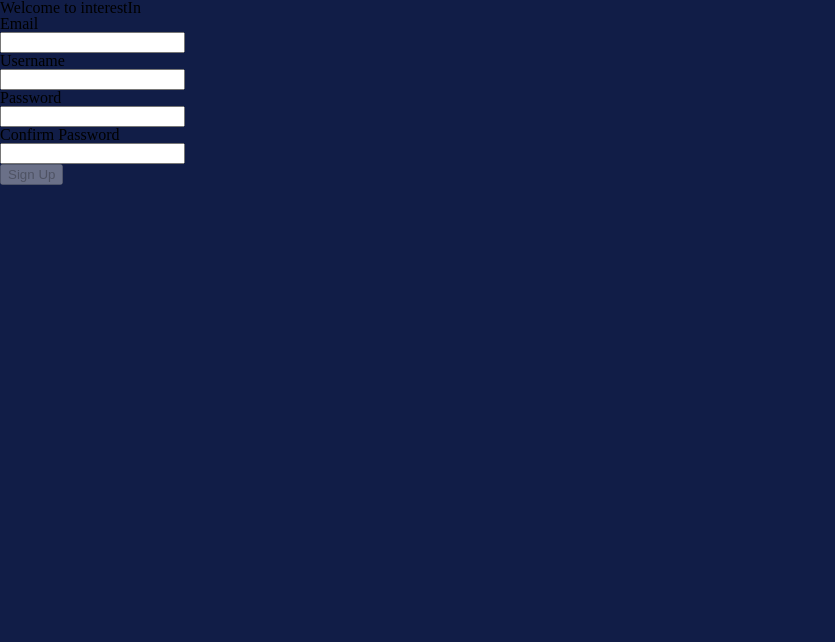
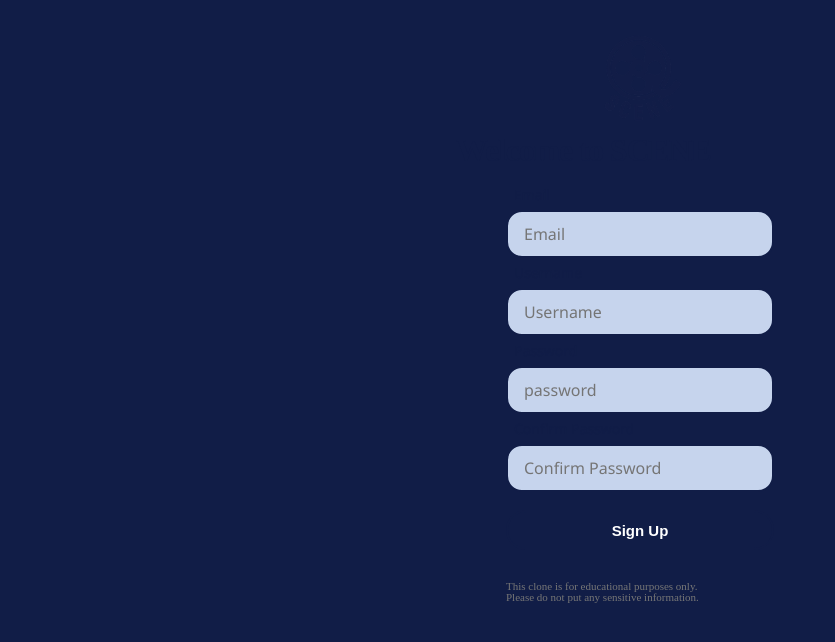
Before and after one commit to brianhvo02/scene, a React (Create React App) app in the folder frontend/: page /signup in a window 1280 px wide. Shown: the top 642 px of the page, without its empty margins (0-835 px from the left). Built offline with nearby package versions, Linux system fonts and the light colour scheme; no server answers.

Commit message:
login-signup-modal

```diff
--- a/frontend/src/components/HomePage/MoviePoster.js
+++ b/frontend/src/components/HomePage/MoviePoster.js
@@ -1,6 +1,6 @@
 import { useDispatch, useSelector } from "react-redux"
 import { getMovie } from "../../store/movies";
-import { FontAwesomeIcon } from '@fortawesome/free-solid-svg-icons'
+// import { FontAwesomeIcon } from '@fortawesome/free-solid-svg-icons'
 import './index.scss'
 
 
--- a/frontend/src/components/Modal/index.js
+++ b/frontend/src/components/Modal/index.js
@@ -1,10 +1,13 @@
 import './index.scss';
 
-const Modal = ({children}) => {
+const Modal = ({children, closeModal}) => {
 
     return (
         <div className='modal'>
-            {children}
+            <div className='modal-background' onClick={closeModal}></div>
+            <div className='modal-content'>
+                {children}
+            </div>
         </div>
     )
 }
--- a/frontend/src/components/SessionForms/LoginForm.js
+++ b/frontend/src/components/SessionForms/LoginForm.js
@@ -27,14 +27,20 @@
 
     return (
         <form className='session-form' onSubmit={handleSubmit}>
-            <h2>Log In Form</h2>
+            <div className="logo-container">
+                <img className="mlogo" src="./logo.png" />
+            </div>
+            <div className="header-container">
+                <h1 id="welcome-text">Welcome to SCENE</h1>
+            </div>
+            <div id="modal-input">
                 <div className = 'errors'>{errors?.credentials}</div>
                 <label className="input-label" htmlFor="user-credential">Username or Email</label>
                 <div className='inputbox-container'>
                     <input className='inputbox' id = 'user-credential'
                         type='text'
                         value={ credential }
-                    plasceholder = "Username or Email"
+                        placeholder = "Username or Email"
                         onChange={update('credential')}
                         required
                     />
@@ -45,7 +51,7 @@
                     <input className='inputbox' id='password'
                         type='password'
                         value={ password }
-                    plasceholder="password"
+                        placeholder="password"
                         onChange={update('password')}
                         required
                     />
@@ -54,6 +60,12 @@
                 <h2 id="modal-or">OR</h2>
                 <button className="modal-button" id="modal-button-demo" onClick={() => { setCredential("DemoUser"); setPassword("password") }}>Continue as Demo User</button>
                 <div className="divide-line"></div>
+                <div className="warning-text">
+                    <p>This clone is for educational purposes only.</p>
+                    <p>Please do not put any sensitive information.</p>
+                </div>
+            </div>
+
         </form>
     )
 }
--- a/frontend/src/components/SessionForms/SignupForm.js
+++ b/frontend/src/components/SessionForms/SignupForm.js
@@ -3,6 +3,7 @@
 import './index.scss';
 import { signup, useRequireLoggedOut } from '../../store/session';
 import { clearSessionErrors, useClearSessionErrors } from '../../store/errors/sessionErrors';
+
 
 const SignupForm = () => {
     const [email, setEmail] = useState('');
@@ -49,18 +50,19 @@
     return (
         <form className="session-form" onSubmit={handleSubmit}>
             <div className="logo-container">
-                {/* <img className="mlogo" src={logo} /> */}
+                <img className="mlogo" src="./logo.png" />
             </div>
             <div className="header-container">
-                <h1 id="welcome-text">Welcome to interestIn</h1>
+                <h1 id="welcome-text">Welcome to SCENE</h1>
             </div>
+            <div id="modal-input">
             <div className="errors">{errors?.email}</div>
             <label className="input-label" htmlFor="user-email">Email</label>
             <div className='inputbox-container'>
                 <input className='inputbox' id='user-email'
                     type='text'
                     value={email}
-                    plasceholder="Email"
+                    placeholder="Email"
                     onChange={update('email')}
                     required
                 />
@@ -71,7 +73,7 @@
                 <input className='inputbox' id='user-username'
                     type='text'
                     value={username}
-                    plasceholder="Username"
+                    placeholder="Username"
                     onChange={update('username')}
                     required
                 />
@@ -82,7 +84,7 @@
                 <input className='inputbox' id='password'
                     type='password'
                     value={password}
-                    plasceholder="password"
+                    placeholder="password"
                     onChange={update('password')}
                     required
                 />
@@ -95,16 +97,22 @@
                 <input className='inputbox' id='password2'
                     type='password'
                     value={password2}
-                    plasceholder="Confirm Password"
+                    placeholder="Confirm Password"
                     onChange={update('password2')}
                     required
                 />
             </div>
-            <input
+            <input className='modal-button' id='modal-button-signup'
                 type="submit"
                 value="Sign Up"
                 disabled={!email || !username || !password || password !== password2}
             />
+            <div className="divide-line"></div>
+            <div className="warning-text">
+                <p>This clone is for educational purposes only.</p>
+                <p>Please do not put any sensitive information.</p>
+            </div>
+            </div>
         </form>
     )
 }
--- a/frontend/src/components/SessionForms/index.scss
+++ b/frontend/src/components/SessionForms/index.scss
@@ -0,0 +1,234 @@
+
+
+.session-form {
+    min-height: 400px;
+    padding: 20px 10px 24px
+}
+
+.logo-container {
+    height: 100px;
+    width:100px;
+    display: block;
+    margin: 8px auto 6px;
+    text-align: center;
+}
+
+.mlogo {
+    height: 100px;
+    width: 100px;
+}
+
+.header-container {
+    margin: 0 auto 22px;
+    width: 400px;
+}
+
+#welcome-text {
+    -webkit-font-smoothing: antialiased;
+    color: var(--backgroundBlue);
+    font-size: 32px;
+    font-weight: 600;
+    letter-spacing: -1.2px;
+    padding-left: 16px;
+    padding-right: 16px;
+    word-break: keep-all;
+}
+
+
+// #m-close-button {
+//     display: flex;
+//     cursor: pointer;
+//     position: absolute;
+//     right: 0;
+//     height: 32px;
+//     width: 32px;
+//     margin-right: 16px;
+//     margin-left: 16px;
+//     border-radius: 50%;
+//     justify-content: center;
+//     align-items: center;
+//     background-color: white;
+//     /* margin-top: 16px; */
+// }
+
+// #m-close-button:hover {
+
+//     background-color: var(--hovelightGray);
+
+// }
+
+// #close-icon {
+//     height: 24px;
+//     width: 24px;
+// }
+#modal-input{
+    margin: 0 auto;
+    width: 268px;
+}
+
+
+.input-label {
+    display: block;
+    margin-left: 8px;
+    margin-bottom: 4px;
+    text-align: left;
+    word-wrap: break-word;
+    font-weight: 400;
+    font-size: 14px;
+    font-family: 'Segoe UI', Tahoma, Geneva, Verdana, sans-serif;
+    color: var(--backgroundBlue);
+}
+
+.inputbox-container {
+    position: relative;
+    margin: 8px 0px;
+}
+
+#user-credential,
+#user-username,
+#user-email,
+#password2
+ {
+    -webkit-font-smoothing: antialiased;
+    -webkit-appearance: none;
+    appearance: none;
+    background-color: var(--backgroundLightBlue);
+    border-color: var(--backgroundBlue);
+    border-radius: 16px;
+    border-style: solid;
+    border-width: 2px;
+    box-sizing: border-box;
+    color: var(--textDefault);
+    font-family: Segoe UI, Tahoma, Geneva, Verdana, sans-serif;
+    font-size: 16px;
+    max-width: 100%;
+    min-height: 48px;
+    overflow: hidden;
+    padding: 8px 16px;
+    text-overflow: ellipsis;
+    white-space: nowrap;
+    width: 268px;
+
+}
+
+#password {
+    -webkit-font-smoothing: antialiased;
+    -webkit-appearance: none;
+    appearance: none;
+    background-color: var(--backgroundLightBlue);
+    border-color: var(--backgroundBlue);
+    border-radius: 16px;
+    border-style: solid;
+    border-width: 2px;
+    box-sizing: border-box;
+    color: var(--textDefault);
+    font-family: Segoe UI, Tahoma, Geneva, Verdana, sans-serif;
+    font-size: 16px;
+    max-width: 100%;
+    min-height: 48px;
+    overflow: hidden;
+    padding: 8px 16px;
+    text-overflow: ellipsis;
+    white-space: nowrap;
+    width: 268px;
+}
+
+.modal-button {
+    border: 0px;
+    height: 40px;
+    display: inline-block;
+    border-radius: 20px;
+    border-style: solid;
+    border-width: 2px;
+    border-color: var(--backgroundBlue);
+    -webkit-font-smoothing: antialiased;
+    padding: 0px 18px;
+    font-size: 15px;
+    font-weight: bold;
+    cursor: pointer;
+    margin-top: 10px;
+    margin-bottom: 10px;
+    vertical-align: middle;
+    text-align: center;
+    color: rgb(255, 255, 255);
+    width: 100%;
+}
+
+#modal-button-login,
+#modal-button-signup {
+    background-color: var(--backgroundBlue);
+}
+
+#modal-button-login:hover {
+    background-color: #0c1331;
+}
+#modal-button-signup:hover {
+    background-color: #0c1331;
+}
+
+#modal-button-demo {
+    background-color: var(--backgroundLightBlue);
+    border-color: var(--backgroundBlue);
+    color: var(--backgroundBlue);
+}
+
+#modal-button-demo:hover {
+    border-color: var(--backgroundBlue);
+    background-color: #b2bed2;
+}
+
+#modal-or {
+    font-weight: bold;
+    font-size: 14px;
+}
+
+.warning-text {
+    margin: 10px auto;
+    font-size: 11px;
+    color: #767676;
+
+}
+
+.divide-line {
+    border-bottom: 1px solid var(--backgroundBlue);
+    margin: 10px auto;
+    width: 110px;
+}
+
+#io-warning {
+    width: 16px;
+    height: 16px;
+    margin-right: 4px;
+}
+
+.modal-error-text {
+    display: flex;
+    text-align: left;
+    width: 100%;
+    align-items: center;
+    margin: 4px;
+
+    font-size: 12px !important;
+    font-weight: 100;
+    color: var(--textError);
+}
+
+@keyframes mymove {
+    from {
+        top: -100%;
+    }
+
+    to {
+        top: 20%;
+    }
+}
+
+@keyframes fadeIn {
+    from {
+        opacity: 0%;
+    }
+
+    to {
+        opacity: 100%;
+    }
+}
--- a/frontend/src/components/SplashPage/index.js
+++ b/frontend/src/components/SplashPage/index.js
@@ -52,10 +52,11 @@
             {
                 modal &&
                     createPortal(
-                        <Modal>
+                        <Modal closeModal = {()=>setModal('')}>
                             {modal === 'signup' && <SignupForm />}
                             {modal === 'login' && <LoginForm />}
                             {modal === 'genres' && <SelectGenresForm />}
+
                         </Modal>,
                         document.body
                     )
--- a/frontend/src/components/SplashPage/index.scss
+++ b/frontend/src/components/SplashPage/index.scss
@@ -1,3 +1,5 @@
+
+
 @keyframes fadeIn {
     0% {
         opacity: 0;
--- a/frontend/src/index.scss
+++ b/frontend/src/index.scss
@@ -4,6 +4,16 @@
     --backgroundBlue: #111D47;
     --backgroundLightBlue: #C6D4ED;
     --textDefault: #111;
+    --red: #e60023;
+    --lightGray: #efefef;
+    --hoveRed: #ad081b;
+    --hovelightGray: #e2e2e2;
+    --transparentGray: rgb(0 0 0/0.1);
+    --textDefault: #111;
+    --grayContainer: #cdcdcd;
+    --backgrounGray: #fff;
+    --textError: #c00;
+    --defaultSelect: #111;
 }
 
 html, body {
```
Also changed, not shown: frontend/src/components/Modal/index.scss (+53 -5 lines). Lines whose indentation alone changed are shown as unchanged.
